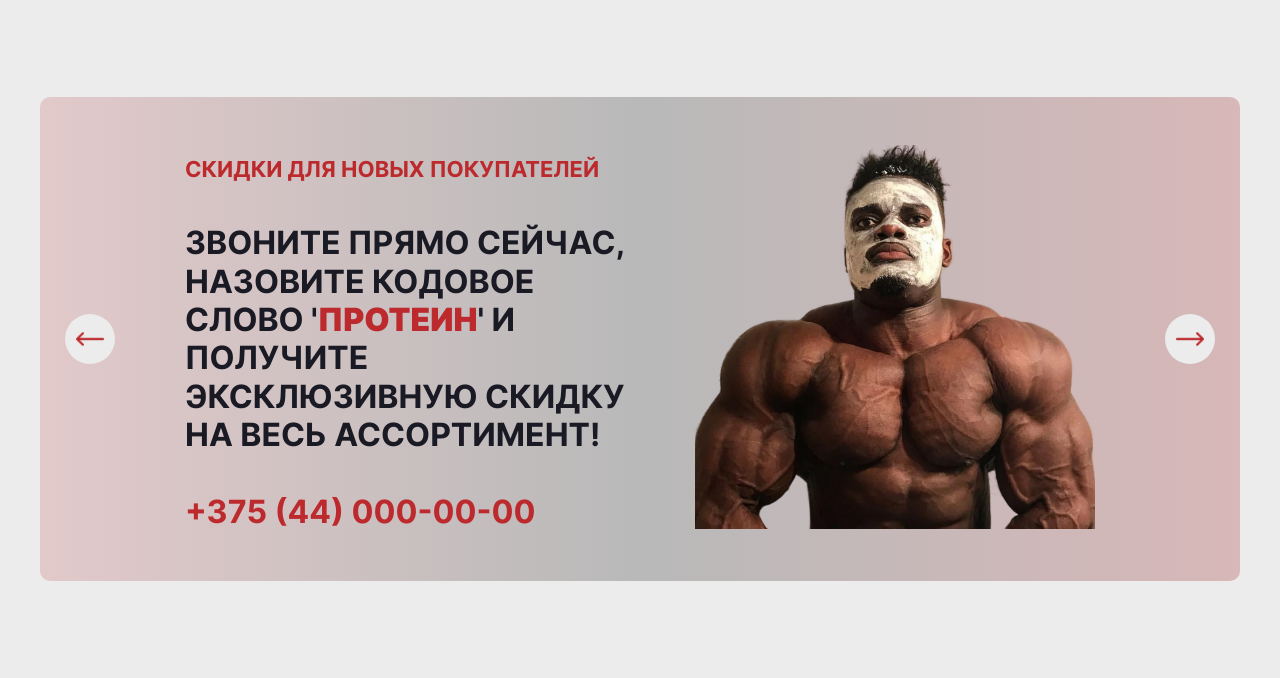
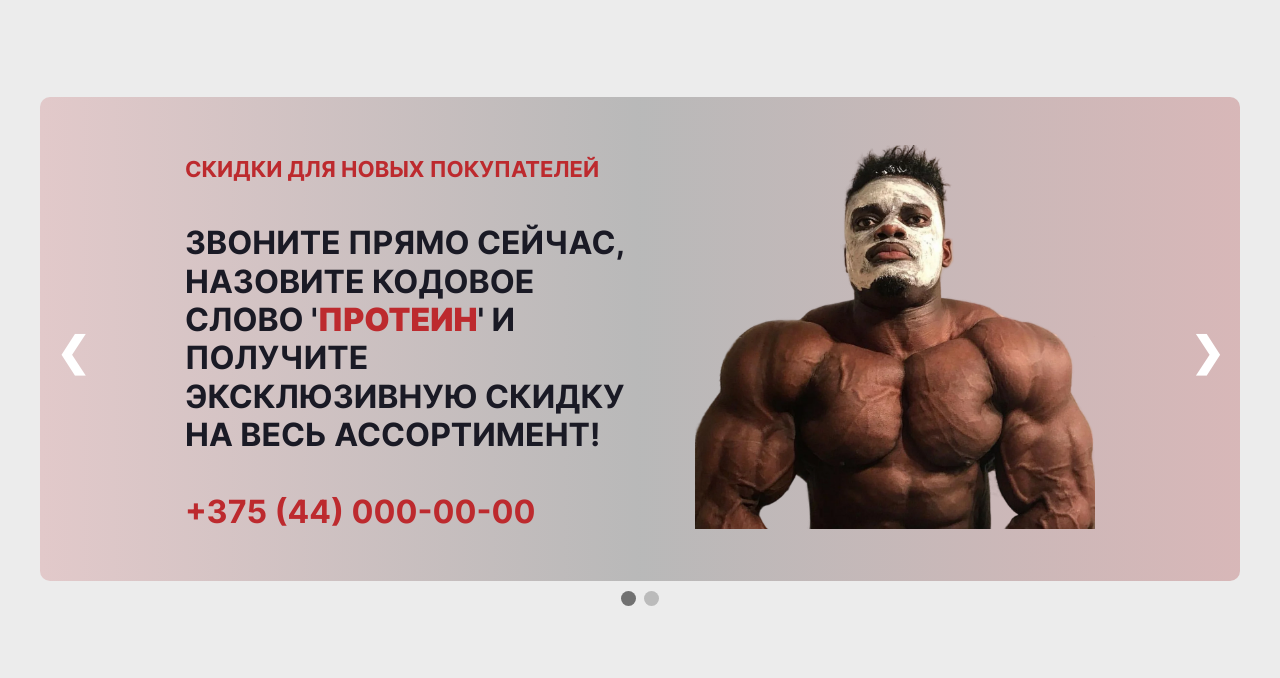
Before and after one commit to VladisAga/First_project, a plain HTML site: page index.html in a window 1280 px wide. Shown: the part 106-784 px from the top of the page. Drawn offline with Linux system fonts and the light colour scheme; files that its build step writes are made by us from their sources.

Commit message:
final variant

```diff
--- a/css/style.css
+++ b/css/style.css
@@ -29,6 +29,91 @@ main {
     margin: 0 auto;
 }
 
+.slideshow-container {
+    max-width: 1200px;
+    position: relative;
+    margin-bottom: 80px;
+}
+
+.prev {
+    cursor: pointer;
+    position: absolute;
+    top: 50%;
+    left: 0;
+    width: auto;
+    transform: translate(0,-25%);
+    padding: 16px;
+    margin-top: -22px;
+    color: white;
+    font-weight: bold;
+    font-size: 40px;
+    transition: 0.6s ease;
+    border-radius: 0 3px 3px 0;
+    user-select: none;
+}
+
+.next {
+    cursor: pointer;
+    position: absolute;
+    top: 50%;
+    right: 0;
+    transform: translate(0,-25%);
+    border-radius: 3px 0 0 3px;
+    width: auto;
+    padding: 16px;
+    margin-top: -22px;
+    color: white;
+    font-weight: bold;
+    font-size: 40px;
+    transition: 0.6s ease;
+    user-select: none;
+}
+
+.prev:hover,
+.next:hover {
+    background-color: rgba(0, 0, 0, 0.8);
+}
+
+.dot {
+    cursor: pointer;
+    height: 15px;
+    width: 15px;
+    margin: 0 2px;
+    background-color: #bbb;
+    border-radius: 50%;
+    display: inline-block;
+    transition: background-color 0.6s ease;
+}
+
+.active,
+.dot:hover {
+    background-color: #717171;
+}
+
+.fade {
+    animation-name: fade;
+    animation-duration: 1.5s;
+}
+
+@keyframes fade {
+    from {
+        opacity: .4
+    }
+
+    to {
+        opacity: 1
+    }
+}
+
+@media only screen and (max-width: 300px) {
+
+    .prev,
+    .next,
+    .text {
+        font-size: 11px
+    }
+}
+
 .all_content {
     max-width: 1200px;
     margin: 0 auto;
@@ -38,7 +123,7 @@ main {
 .first_box {
     border-radius: 10px;
     background: linear-gradient(to right, rgba(226, 201, 202, 1), rgba(134, 134, 134, 0.5), rgba(207, 161, 162, 0.7));
-    margin-bottom: 100px;
+    margin-bottom: 10px;
 }
 
 .disc_for_new {
@@ -46,23 +131,8 @@ main {
     margin: 0 auto;
     display: flex;
     column-gap: 20px;
-    justify-content: space-between;
+    justify-content: center;
     align-items: center;
-}
-
-.arrow {
-    width: 50px;
-    height: 50px;
-    border-radius: 90px;
-    background-color: #ECECEC;
-    background-image: url('/images/right-arrow.png');
-    background-size: 28px;
-    background-repeat: no-repeat;
-    background-position: center;
-}
-
-.first_arrow {
-    background-image: url('/images/left-arrow.png');
 }
 
 .main_in_disc {
@@ -99,7 +169,14 @@ main {
 }
 
 .protein_man {
-    max-width: 400px;
+    width: 400px;
+    height: 384px;
+}
+
+.protein_man_on_the_second_slide {
+    width: 350px;
+    height: 384px;
+    padding-left: 50px;
 }
 
 .topic_of_box {
@@ -537,7 +614,8 @@ left: 57%;
     }
 
     .protein_man {
-        max-width: 300px;
+        width: 300px;
+        height: 300px;;
     }
 
     .arrow {
--- a/index.html
+++ b/index.html
@@ -30,9 +30,12 @@
 
     <main>
         <div class="all_content">
+            <div class="slideshow-container">
+
+                <div class="mySlides fade">
                     <div class="first_box" id="first_box">
                         <div class="disc_for_new">
-                    <div class="arrow first_arrow"></div>
+                            <div><a class="prev" onclick="plusSlides(-1)">❮</a></div>
                             <div class="main_in_disc">
                                 <p class="disc_text"><span class="first_red">скидки для новых покупателей</span>
                                     <br><br> Звоните прямо сейчас, назовите кодовое слово '<span
@@ -44,9 +47,63 @@
                                 </p>
                                 <div><img class="protein_man" src="./images/protein_man.png" alt="protein_man"></div>
                             </div>
-                    <div class="arrow"></div>
+                            <div><a class="next" onclick="plusSlides(1)">❯</a></div>
                         </div>
                     </div>
+                </div>
+
+                <div class="mySlides fade">
+                    <div class="first_box" id="first_box">
+                        <div class="disc_for_new">
+                            <div><a class="prev" onclick="plusSlides(-1)">❮</a></div>
+                            <div class="main_in_disc">
+                                <p class="disc_text"><span class="first_red">скидки для постоянных клиентов</span>
+                                    <br><br> При заказе онлайн скидка на второй товар - <span
+                                    class="second_red">25%</span><br>
+                                    при заказе трех товаров - <span
+                                    class="second_red">шейкер в подарок</span>
+                                    <br><br>
+                                    <a href="tel:+375440000000" class="third_red">+375 (44) 000-00-00</a>
+                                </p>
+                                <div><img class="protein_man_on_the_second_slide" src="./images/Tricky_Jackson-transformed.png" alt="protein_man"></div>
+                            </div>
+                            <div><a class="next" onclick="plusSlides(1)">❯</a></div>
+                        </div>
+                    </div>
+                </div>
+                <div style="text-align:center">
+                    <span class="dot" onclick="currentSlide(1)"></span>
+                    <span class="dot" onclick="currentSlide(2)"></span>
+                </div>
+            </div>
+            <script>
+                let slideIndex = 1;
+                showSlides(slideIndex);
+
+                function plusSlides(n) {
+                    showSlides(slideIndex += n);
+                }
+
+                function currentSlide(n) {
+                    showSlides(slideIndex = n);
+                }
+
+                function showSlides(n) {
+                    let i;
+                    let slides = document.getElementsByClassName("mySlides");
+                    let dots = document.getElementsByClassName("dot");
+                    if (n > slides.length) { slideIndex = 1 }
+                    if (n < 1) { slideIndex = slides.length }
+                    for (i = 0; i < slides.length; i++) {
+                        slides[i].style.display = "none";
+                    }
+                    for (i = 0; i < dots.length; i++) {
+                        dots[i].className = dots[i].className.replace(" active", "");
+                    }
+                    slides[slideIndex - 1].style.display = "block";
+                    dots[slideIndex - 1].className += " active";
+                }
+            </script>
 
             <div class="second_box after_tranform" id="second_box">
                 <p class="topic_of_box">Популярные товары</p>
```
Also changed, not shown: images/Tricky_Jackson-transformed.png (added). Lines whose indentation alone changed are shown as unchanged.
